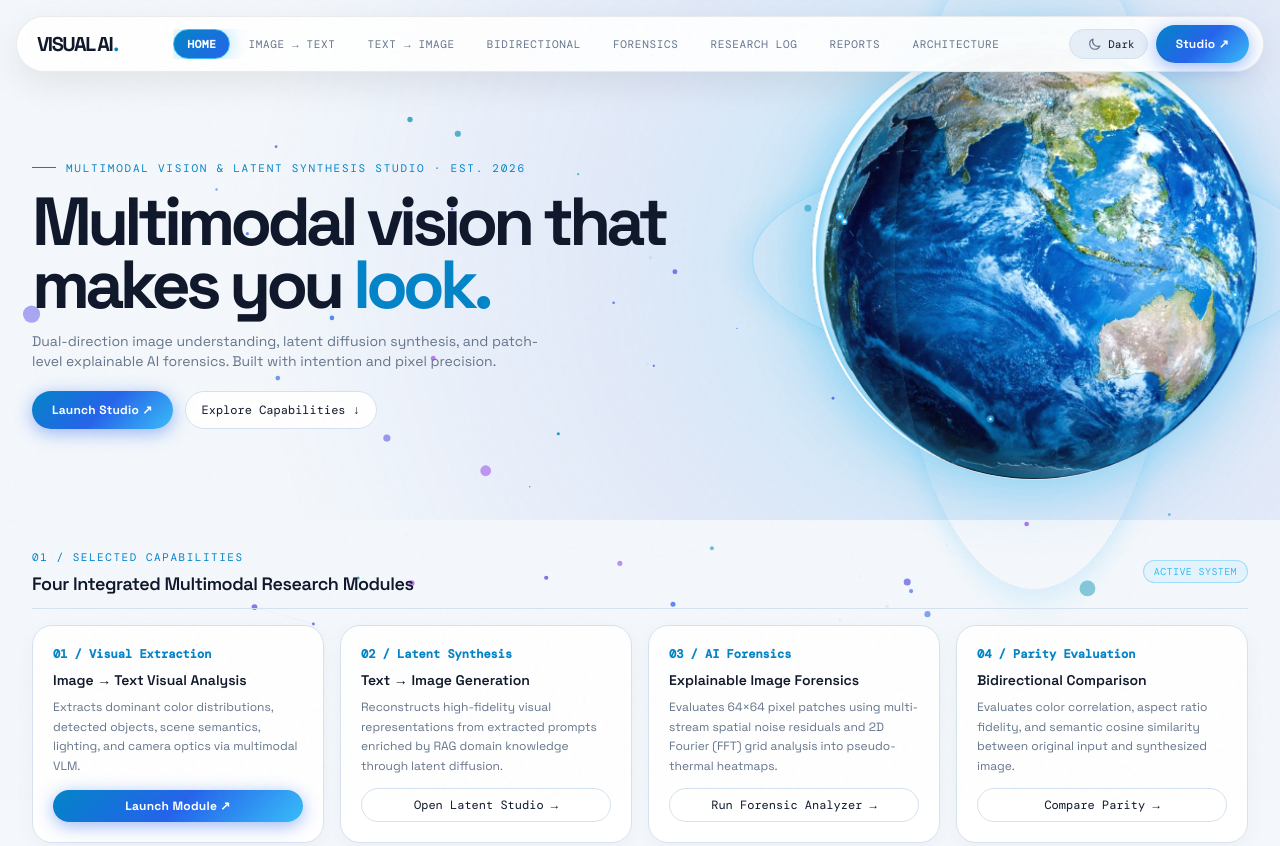
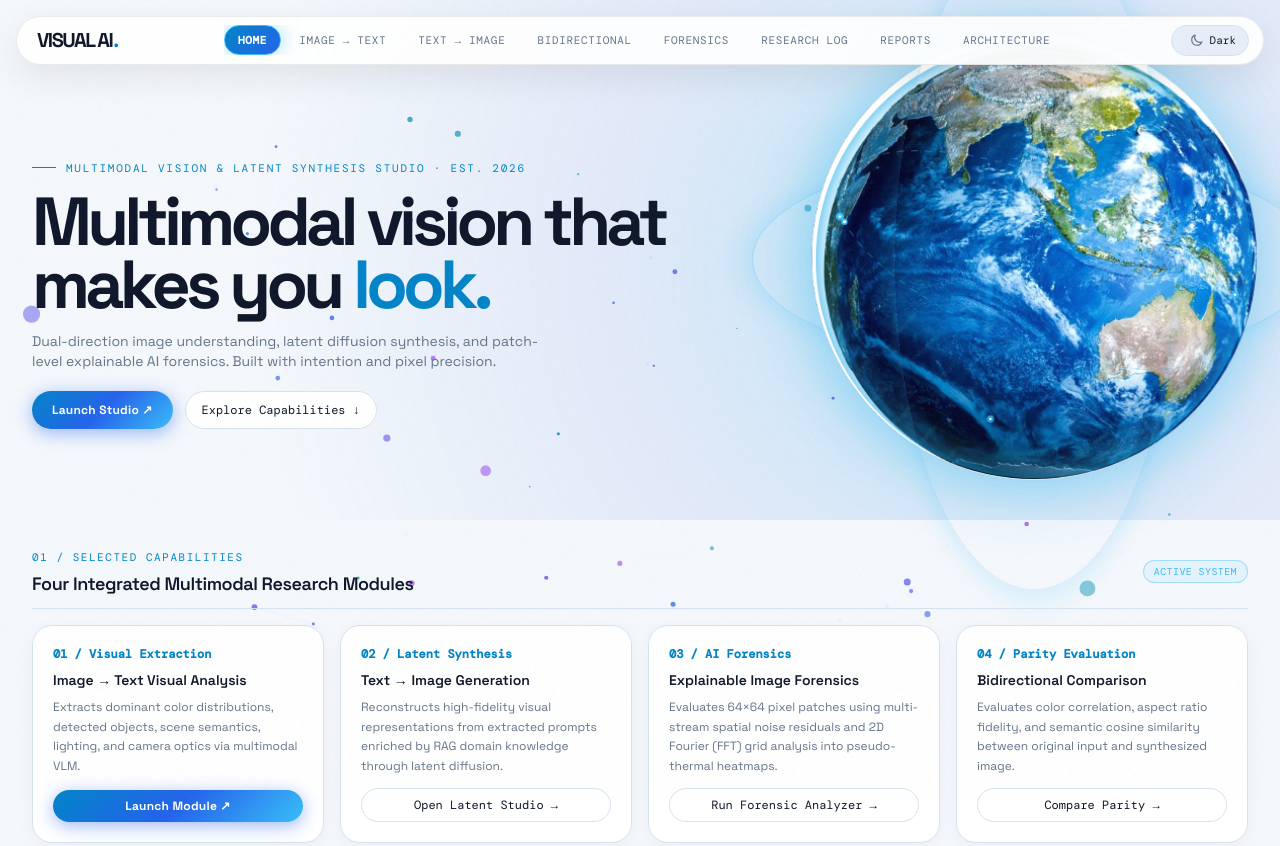
Before and after one commit to sanjeev8855/TXT-TO-IMAGE-IMG-TO-TXT, a website: page frontend/index.html in a window 1280 px wide. Shown: the top 846 px of the page. Drawn offline with nearby package versions, Linux system fonts and the light colour scheme; no server answers; files whose address does not match are found by name; a web font is replaced by a local one.

Commit message:
feat(ui): remove Studio button from top navigation bar

```diff
--- a/frontend/index.html
+++ b/frontend/index.html
@@ -588,9 +588,6 @@
           <span id="theme-text">Dark</span>
         </button>
 
-        <a class="navcta hidden sm:inline-flex" href="javascript:void(0)" onclick="switchTab('image-to-text')">
-          Studio ↗
-        </a>
 
         <button class="menu hidden bg-none text-white border-0 text-xl cursor-pointer p-1" id="menu" aria-label="Toggle menu" aria-expanded="false">
           ☰
```
